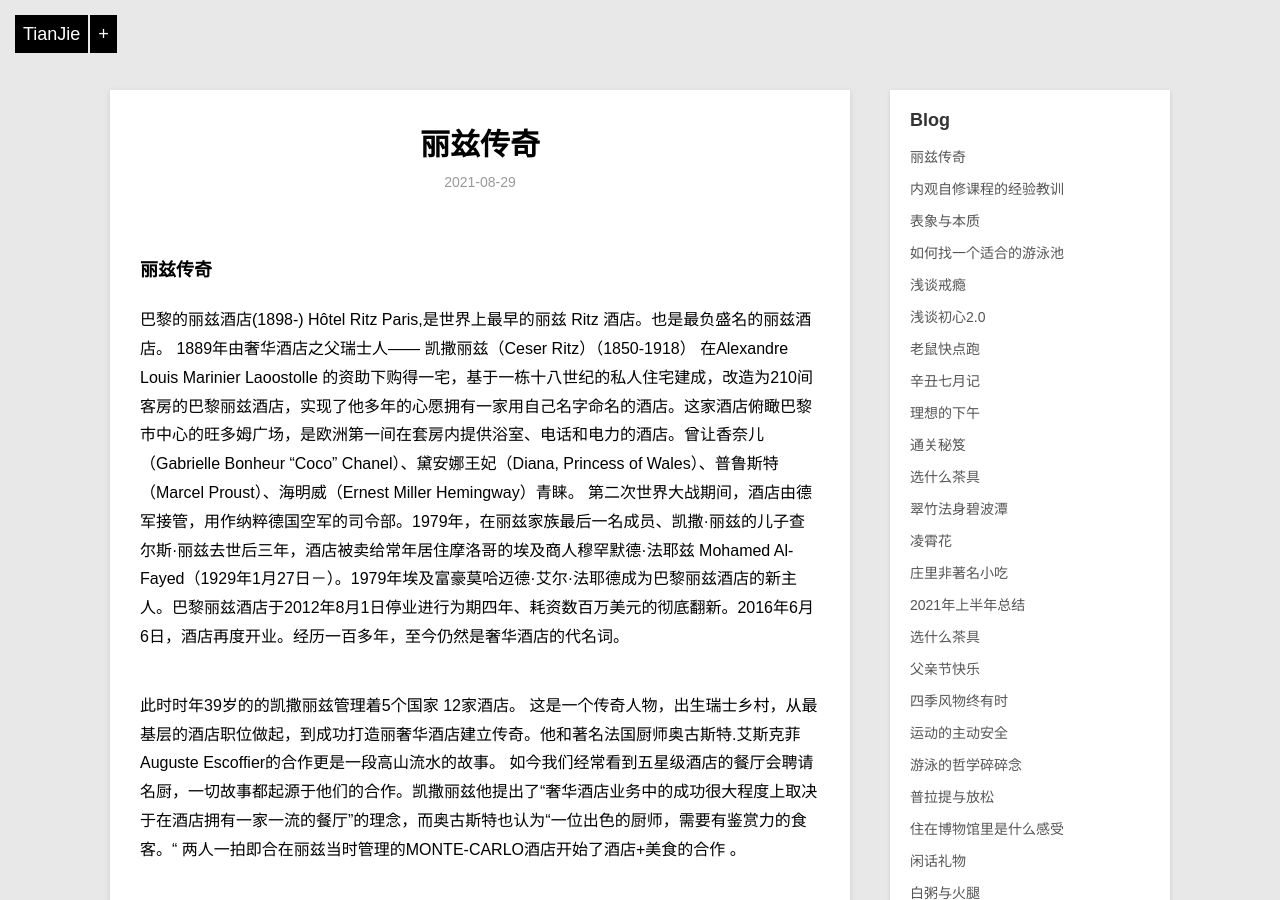
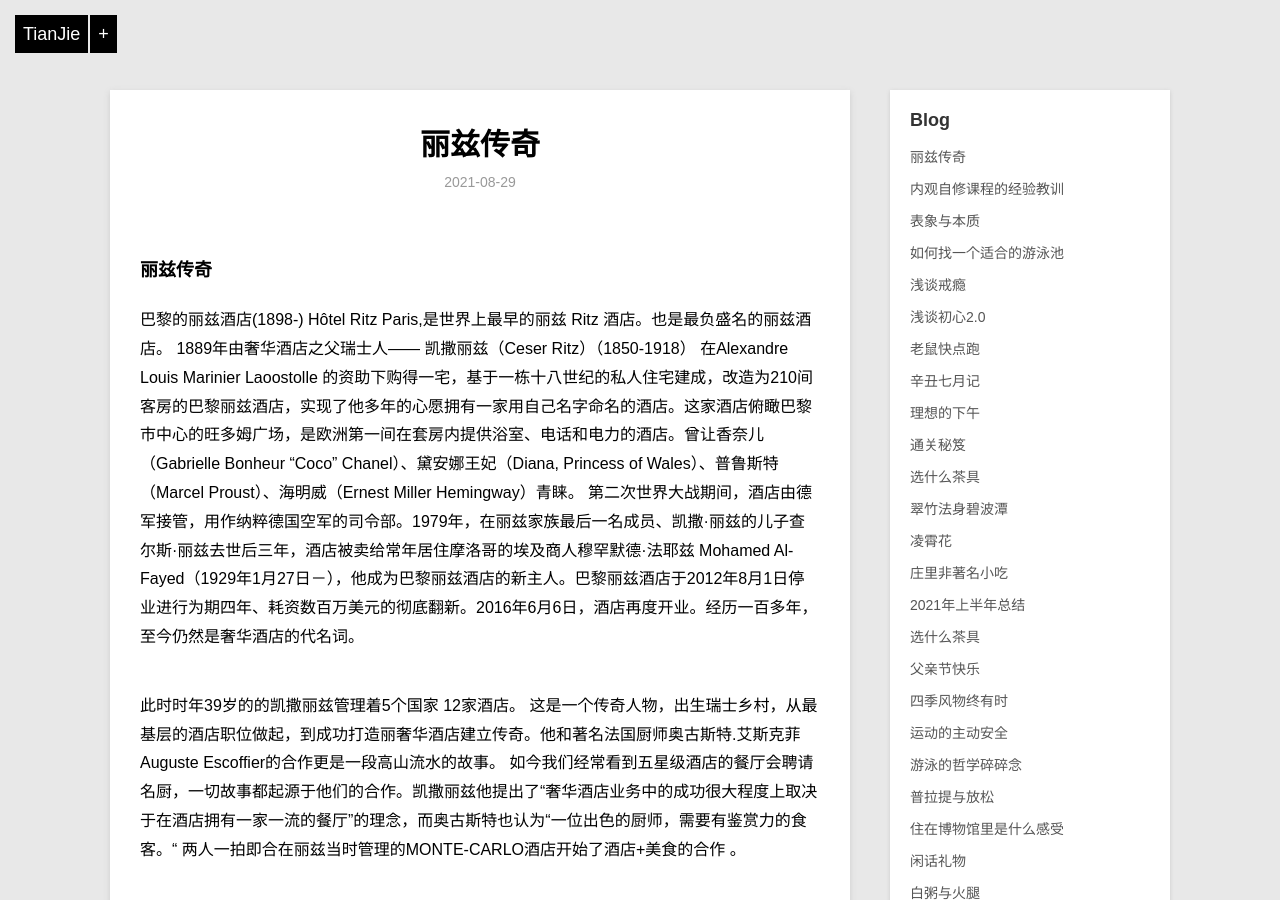
Before and after one commit to violettianjie/violettianjie.github.io, a Jekyll site: the page built from _posts/blog/2021-08-29-ritz.md, in a window 1280 px wide and 900 px high. Built offline with Jekyll 4.4.1, drawn with Linux system fonts in a browser that asks for light colours.

Commit message:
Update 2021-08-29-ritz.md

```diff
--- a/_posts/blog/2021-08-29-ritz.md
+++ b/_posts/blog/2021-08-29-ritz.md
@@ -10,7 +10,7 @@ category: blog
 
 巴黎的丽兹酒店(1898-) Hôtel Ritz Paris,是世界上最早的丽兹 Ritz 酒店。也是最负盛名的丽兹酒店。
 1889年由奢华酒店之父瑞士人—— 凯撒丽兹（Ceser Ritz）（1850-1918） 在Alexandre Louis Marinier Laoostolle 的资助下购得一宅，基于一栋十八世纪的私人住宅建成，改造为210间客房的巴黎丽兹酒店，实现了他多年的心愿拥有一家用自己名字命名的酒店。这家酒店俯瞰巴黎市中心的旺多姆广场，是欧洲第一间在套房内提供浴室、电话和电力的酒店。曾让香奈儿（Gabrielle Bonheur "Coco" Chanel）、黛安娜王妃（Diana, Princess of Wales）、普鲁斯特（Marcel Proust）、海明威（Ernest Miller Hemingway）青睐。
-第二次世界大战期间，酒店由德军接管，用作纳粹德国空军的司令部。1979年，在丽兹家族最后一名成员、凯撒·丽兹的儿子查尔斯·丽兹去世后三年，酒店被卖给常年居住摩洛哥的埃及商人穆罕默德·法耶兹 Mohamed Al-Fayed（1929年1月27日－）。1979年埃及富豪莫哈迈德·艾尔·法耶德成为巴黎丽兹酒店的新主人。巴黎丽兹酒店于2012年8月1日停业进行为期四年、耗资数百万美元的彻底翻新。2016年6月6日，酒店再度开业。经历一百多年，至今仍然是奢华酒店的代名词。
+第二次世界大战期间，酒店由德军接管，用作纳粹德国空军的司令部。1979年，在丽兹家族最后一名成员、凯撒·丽兹的儿子查尔斯·丽兹去世后三年，酒店被卖给常年居住摩洛哥的埃及商人穆罕默德·法耶兹 Mohamed Al-Fayed（1929年1月27日－），他成为巴黎丽兹酒店的新主人。巴黎丽兹酒店于2012年8月1日停业进行为期四年、耗资数百万美元的彻底翻新。2016年6月6日，酒店再度开业。经历一百多年，至今仍然是奢华酒店的代名词。
 
 此时时年39岁的的凯撒丽兹管理着5个国家 12家酒店。
 这是一个传奇人物，出生瑞士乡村，从最基层的酒店职位做起，到成功打造丽奢华酒店建立传奇。他和著名法国厨师奥古斯特.艾斯克菲Auguste Escoffier的合作更是一段高山流水的故事。
```
